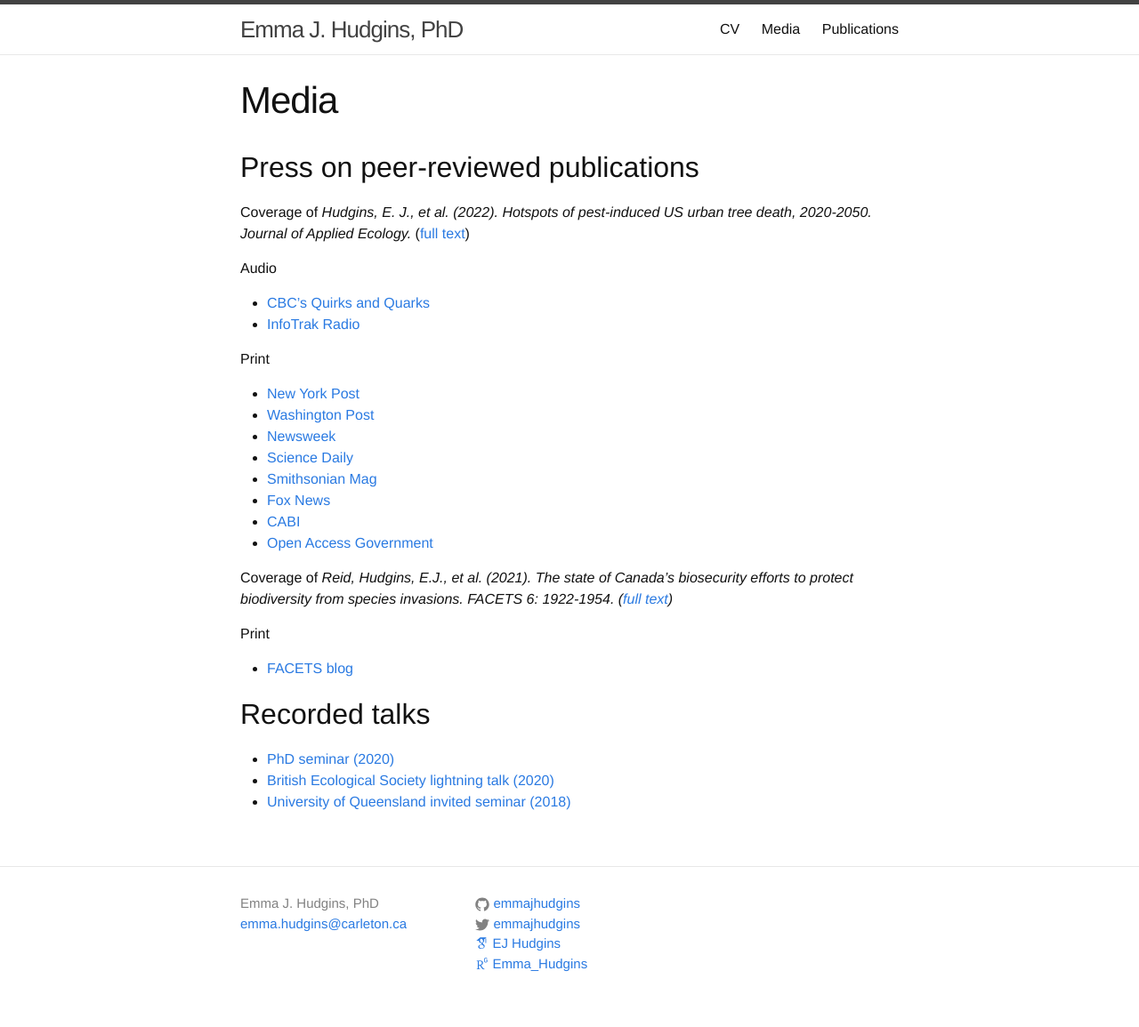
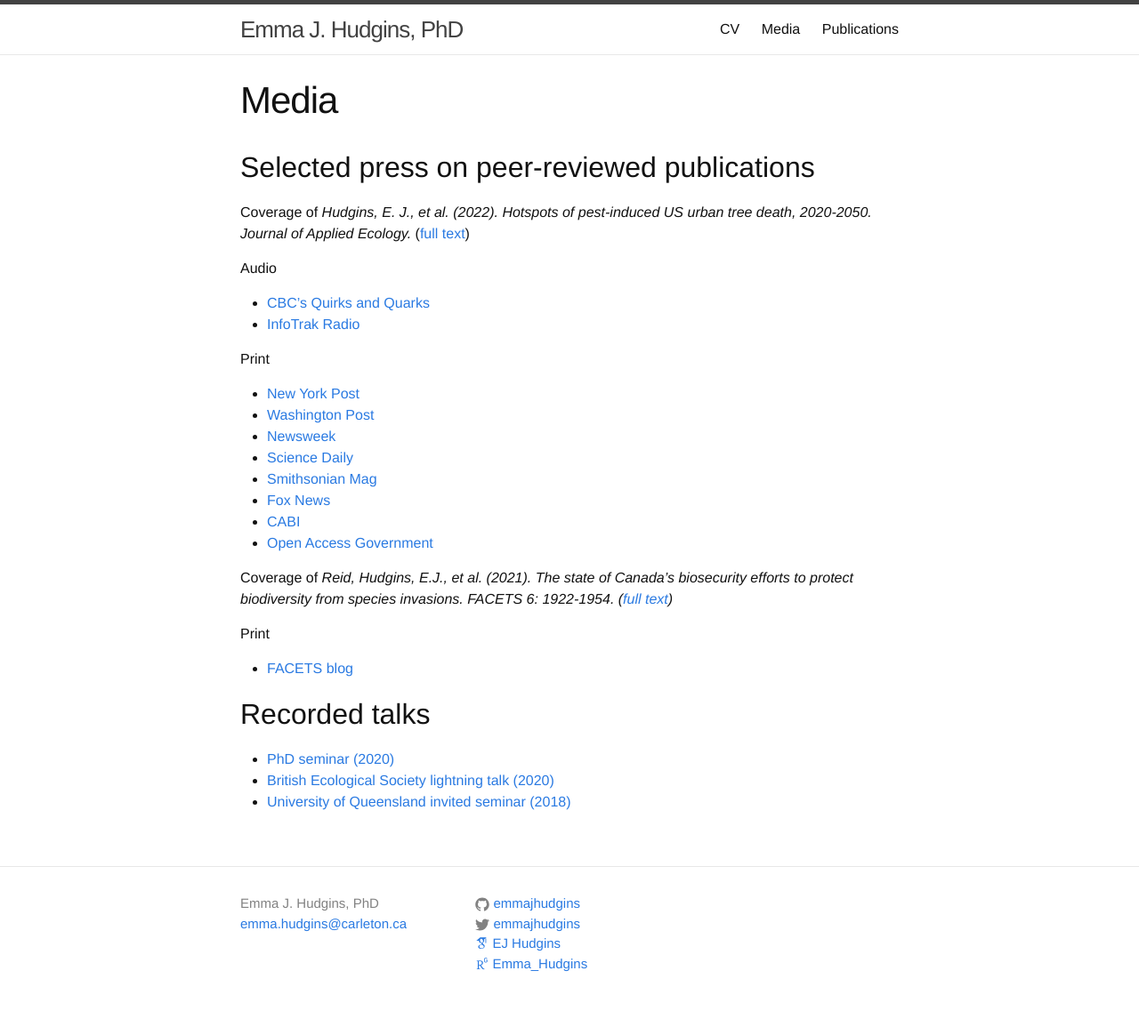
Before and after one commit to emmajhudgins/emmajhudgins.github.io, a Jekyll site: the page built from media.md, in a window 1280 px wide. Shown: the whole page at 89% size. Built offline with Jekyll 4.4.1, drawn with Linux system fonts in a browser that asks for light colours; nearby versions of some CDN libraries; some web fonts are replaced.

Commit message:
Update media.md

```diff
--- a/media.md
+++ b/media.md
@@ -8,7 +8,7 @@ order: 1
 
 ---
 
-## Press on peer-reviewed publications
+## Selected press on peer-reviewed publications
 
 Coverage of *Hudgins, E. J., et al. (2022). Hotspots of pest-induced US urban tree death, 2020-2050. Journal of Applied Ecology.* ([full text](https://doi.org/10.1111/1365-2664.14141/))
 
```
